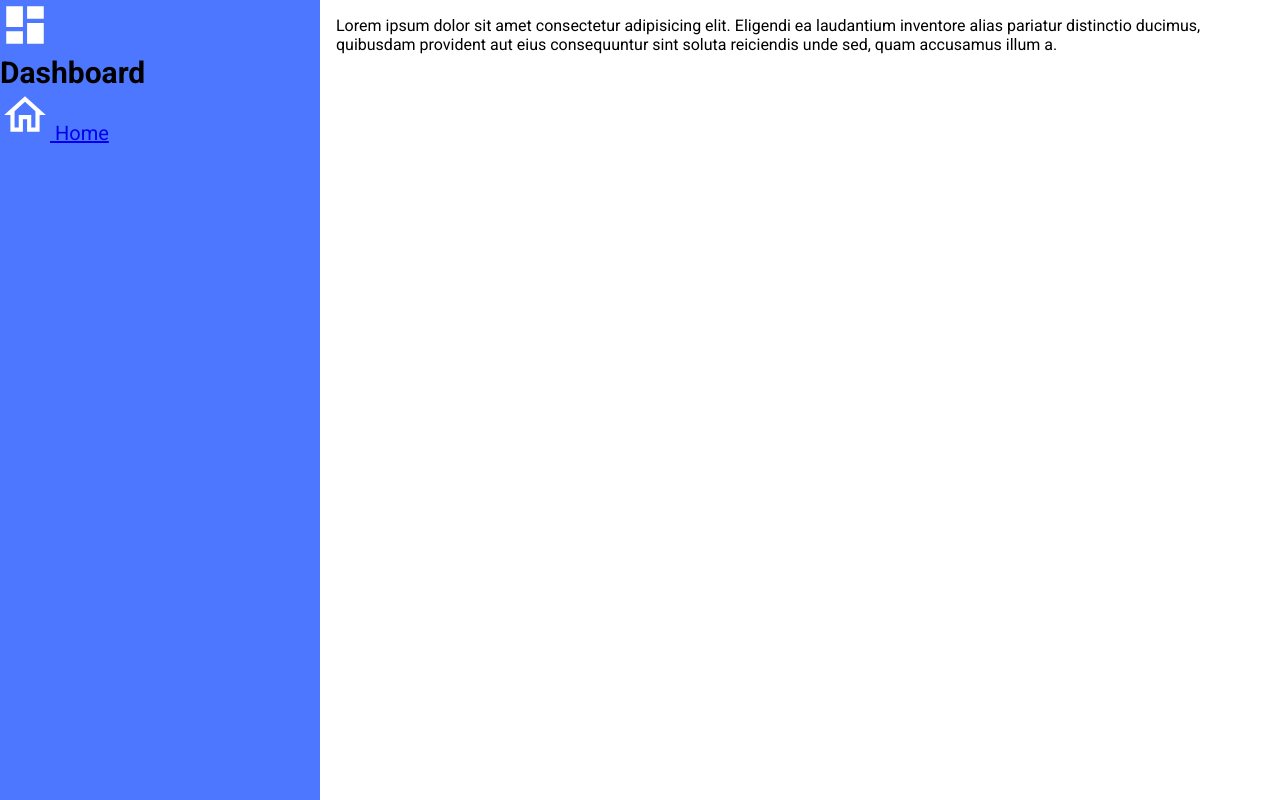
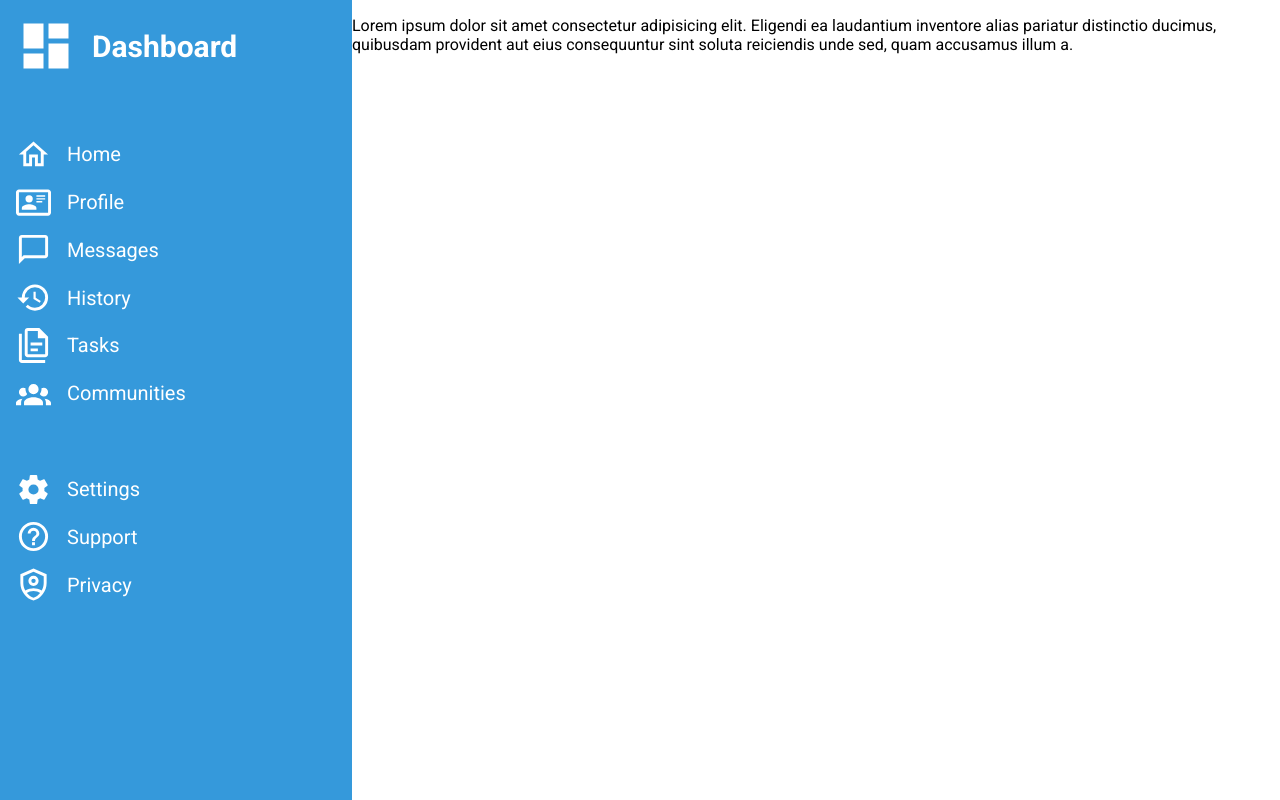
Before and after one commit to DunkDoge/Dashboard, a plain HTML site: page index.html in a window 1280 px wide. Drawn offline with Linux system fonts and the light colour scheme.

Commit message:
sidebar aligned with all images and text

```diff
--- a/index.html
+++ b/index.html
@@ -13,17 +13,48 @@
             <h1>Dashboard</h1>
         </div>
         <div class="main-links">
-            <ul class="sidebar-nav">
-                <li class="sidebar-item">
-                    <a href="#" class="sidebar-link">
-                        <svg xmlns="http://www.w3.org/2000/svg" viewBox="0 0 24 24"><path d="M12 5.69L17 10.19V18H15V12H9V18H7V10.19L12 5.69M12 3L2 12H5V20H11V14H13V20H19V12H22" /></svg>
-                        <span class="link-text">Home</span>
-                    </a>
+            <ul>
+                <li>
+                    <svg xmlns="http://www.w3.org/2000/svg" viewBox="0 0 24 24"><path d="M12 5.69L17 10.19V18H15V12H9V18H7V10.19L12 5.69M12 3L2 12H5V20H11V14H13V20H19V12H22" /></svg>
+                    <p class="link-text">Home</p>
+                </li>
+                <li>
+                    <img src="assets/icons/card-account-details-outline.svg" alt="Account icon">
+                    <p>Profile</p>
+                </li>
+                <li>
+                    <img src="assets/icons/message-outline.svg" alt="Message icon">
+                    <p>Messages</p>
+                </li>
+                <li>
+                    <img src="assets/icons/history.svg" alt="History icon">
+                    <p>History</p>
+                </li>
+                <li>
+                    <img src="assets/icons/file-document-multiple-outline.svg" alt="Task icon">
+                    <p>Tasks</p>
+                </li>
+                <li>
+                    <img src="assets/icons/account-group.svg" alt="Communities icon">
+                    <p>Communities</p>
                 </li>
             </ul>
         </div>
         <div class="secondary-links">
-
+            <ul>
+                <li>
+                    <img src="assets/icons/cog.svg" alt="Settings icon">
+                    <p>Settings</p>
+                </li>
+                <li>
+                    <img src="assets/icons/help-circle-outline.svg" alt="Support icon">
+                    <p>Support</p>
+                </li>
+                <li>
+                    <img src="assets/icons/shield-account-outline.svg" alt="Privacy icon">
+                    <p>Privacy</p>
+                </li>
+            </ul>
         </div>
     </nav>
 
--- a/styles.css
+++ b/styles.css
@@ -10,7 +10,7 @@ body {
 }
 
 main {
-    margin-left: 20rem;
+    margin-left: 21rem;
     padding: 1rem;
 }
 
@@ -18,14 +18,37 @@ main {
     width: 20rem;
     height: 100vh;
     position: fixed;
-    background-color: rgb(78, 119, 255);
+    background-color: rgb(53, 153, 219);
+    color: white;
     font-size: 20px;
     display: grid;
+    padding: 1rem;
     grid-template-rows: auto auto 1fr;
+    gap: 3rem;
 }
 
-#sidebar svg {
-    width: 50px;
-    height: 50px;
+#sidebar svg, img {
+    max-width: 35px;
+    max-height: 35px;
     filter: invert(100%);
 }
+#sidebar .logo svg {
+    max-height: 60px;
+    max-width: 60px;
+ }
+
+#sidebar ul li {
+    list-style: none;
+    display: flex;
+    align-items: center;
+    gap: 1rem;
+    margin-top: 0.8rem;
+    cursor: pointer;
+}
+
+.logo {
+    display: flex;
+    align-items: center;
+    gap: 1rem;
+    cursor: pointer;
+}
```
Also changed, not shown: assets/icons/account-group.svg (added), assets/icons/card-account-details-outline.svg (added), assets/icons/cog.svg (added), assets/icons/file-document-multiple-outline.svg (added), assets/icons/help-circle-outline.svg (added), assets/icons/history.svg (added), assets/icons/message-outline.svg (added), assets/icons/shield-account-outline.svg (added).
